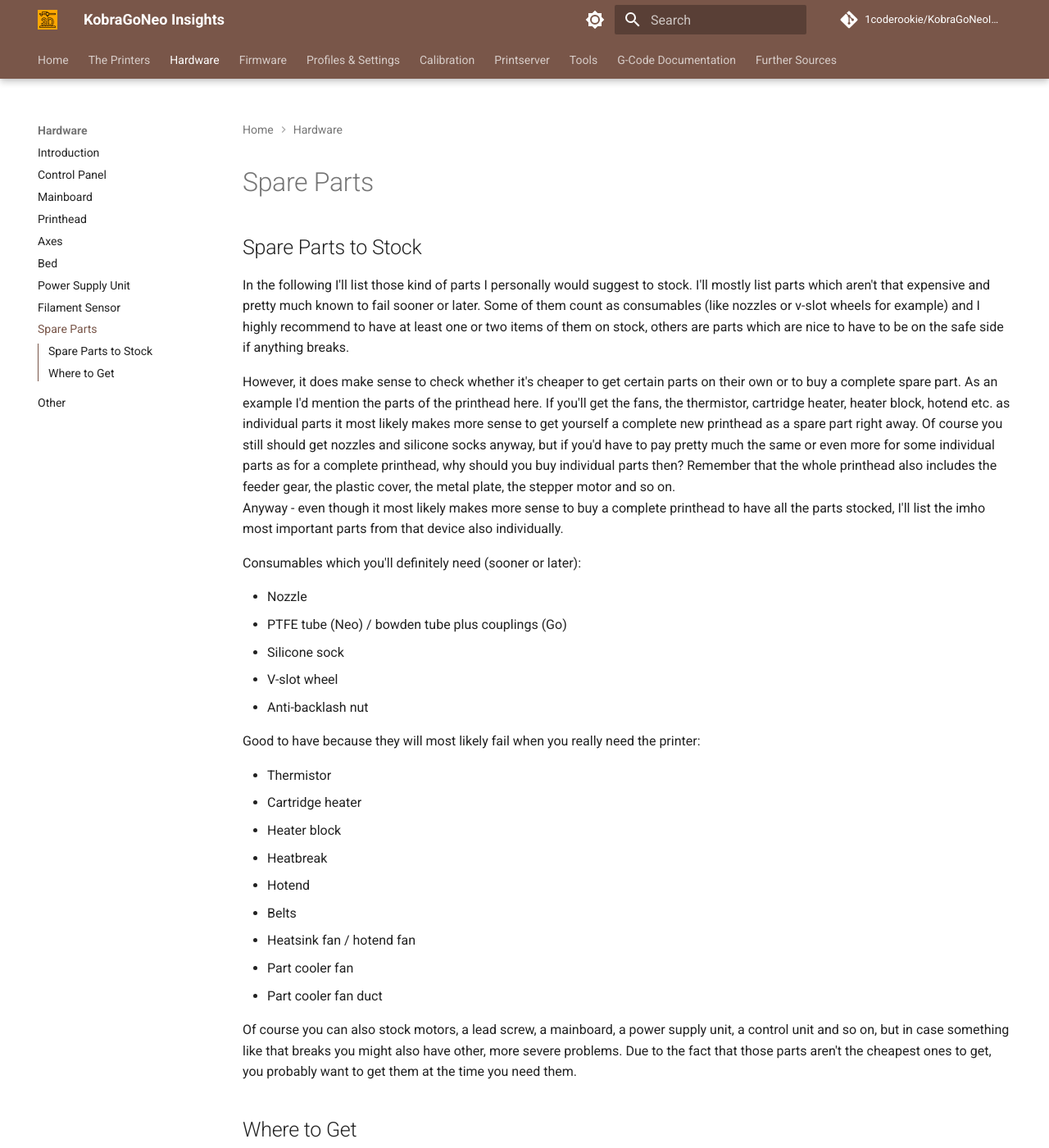
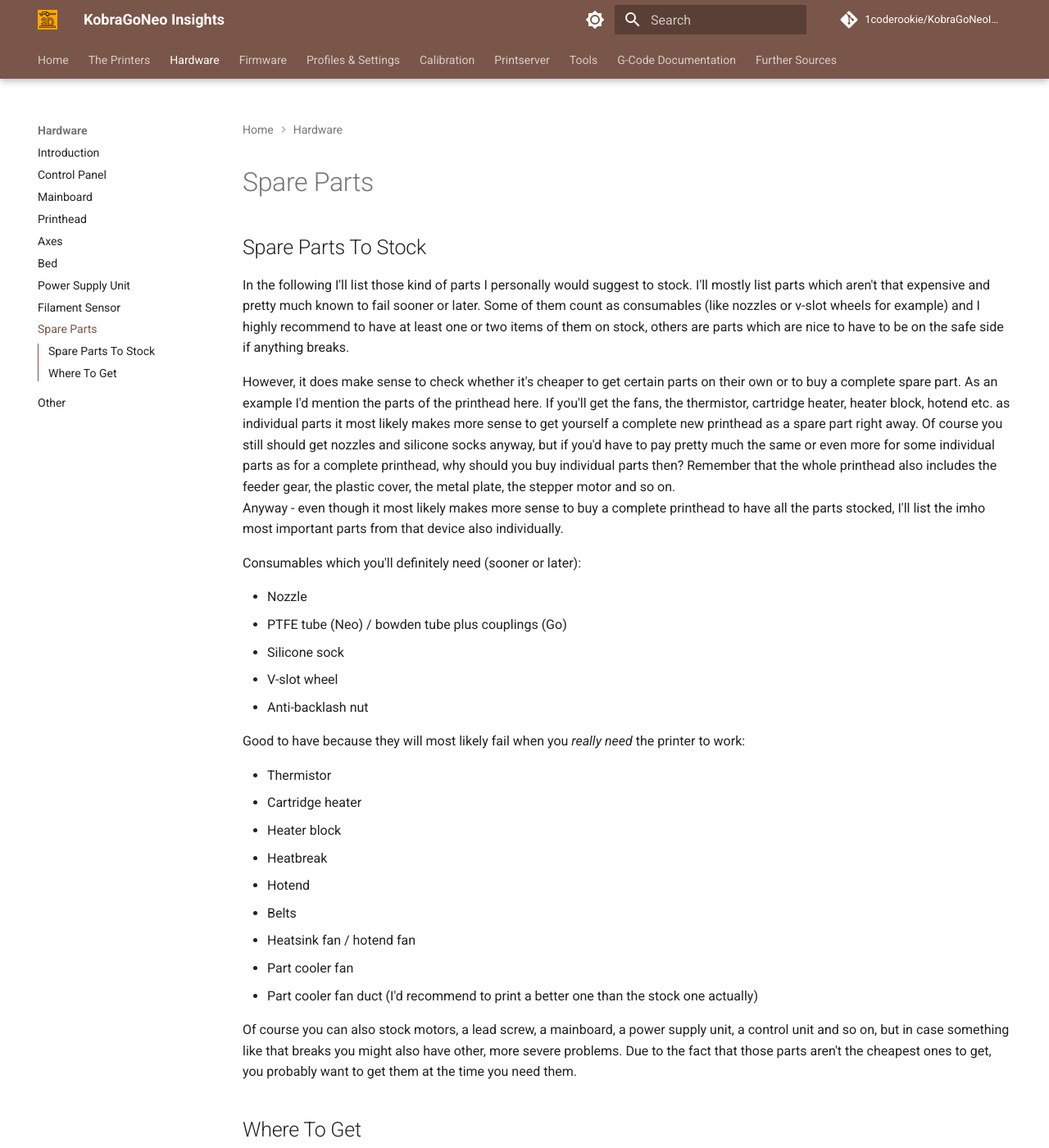
Before and after one commit to 1coderookie/KobraGoNeoInsights, an MkDocs documentation site: the page built from docs/hardware/spare_parts.md, in a window 1280 px wide and 1400 px high. Shown: the whole window at 82% size. Built offline with MkDocs 1.6.1 and Material for MkDocs 9.7.7, drawn with Linux system fonts in a browser that asks for light colours; comment, search, counter and statistics services are not loaded.

Commit message:
Update spare_parts.md

```diff
--- a/docs/hardware/spare_parts.md
+++ b/docs/hardware/spare_parts.md
@@ -2,7 +2,7 @@
 
 # Spare Parts
 
-## Spare Parts to Stock
+## Spare Parts To Stock
 In the following I'll list those kind of parts I personally would suggest to stock. I'll mostly list parts which aren't that expensive and pretty much known to fail sooner or later. Some of them count as consumables (like nozzles or v-slot wheels for example) and I highly recommend to have at least one or two items of them on stock, others are parts which are nice to have to be on the safe side if anything breaks.
 
 However, it does make sense to check whether it's cheaper to get certain parts on their own or to buy a complete spare part. As an example I'd mention the parts of the printhead here. If you'll get the fans, the thermistor, cartridge heater, heater block, hotend etc. as individual parts it most likely makes more sense to get yourself a complete new printhead as a spare part right away. Of course you still should get nozzles and silicone socks anyway, but if you'd have to pay pretty much the same or even more for some individual parts as for a complete printhead, why should you buy individual parts then? Remember that the whole printhead also includes the feeder gear, the plastic cover, the metal plate, the stepper motor and so on.
@@ -16,7 +16,7 @@
   - V-slot wheel
   - Anti-backlash nut
 
-Good to have because they will most likely fail when you really need the printer:
+Good to have because they will most likely fail when you *really need* the printer to work:
 
   - Thermistor
   - Cartridge heater
@@ -26,11 +26,11 @@
   - Belts
   - Heatsink fan / hotend fan
   - Part cooler fan
-  - Part cooler fan duct
+  - Part cooler fan duct (I'd recommend to print a better one than the stock one actually)
 
 Of course you can also stock motors, a lead screw, a mainboard, a power supply unit, a control unit and so on, but in case something like that breaks you might also have other, more severe problems. Due to the fact that those parts aren't the cheapest ones to get, you probably want to get them at the time you need them.
 
-## Where to Get
+## Where To Get
 When you need to change certain parts or you need to fix them, check out the [Anycubic site](https://www.anycubic.com/collections/for-kobra-series) and watch out for the correct printer model if you can find what you're looking for.
 However, there are only a few original spare parts available for the **Go** and the **Neo** at the time of writing this. But as you maybe read in the belonging sections, there are parts from other Kobra models sometimes which are just the same (e.g. the hotend from the Kobra and the Kobra **Neo**).
 
```
